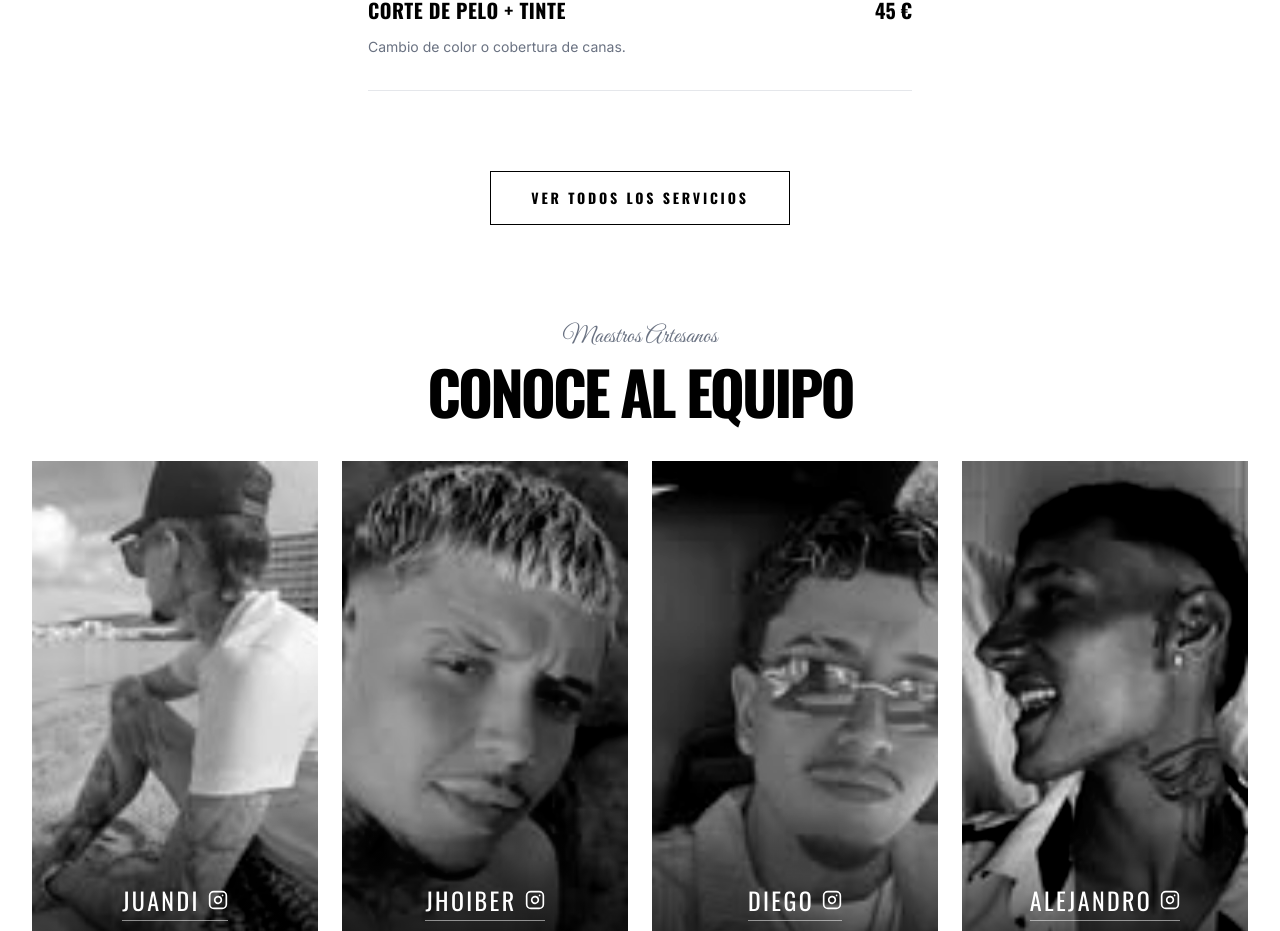
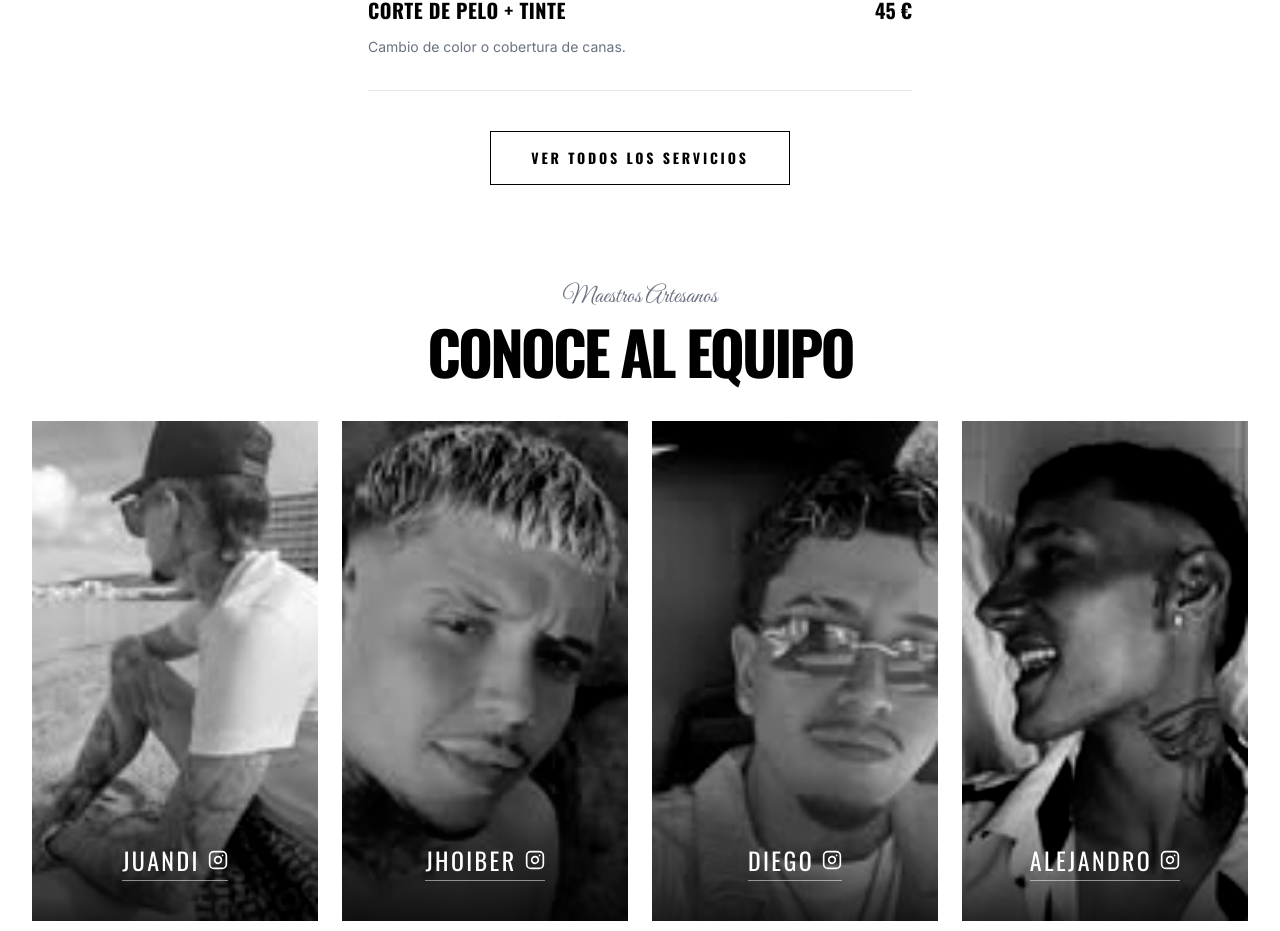
Before and after one commit to thefckingcompany/tfc-web, a React (Vite) app: page / in a window 1280 px wide. Shown: the part 1416-2347 px from the top of the page. Built offline with nearby package versions, Linux system fonts and the light colour scheme.

Commit message:
Reduce space between services list and CTA button

```diff
--- a/src/components/home/ServicesTeaser.tsx
+++ b/src/components/home/ServicesTeaser.tsx
@@ -62,7 +62,7 @@
 
                 </div>
 
-                <div className="text-center mt-20">
+                <div className="text-center mt-10">
                     <Link
                         to="/servicios"
                         className="inline-block px-10 py-4 border border-black text-black font-oswald font-bold text-sm uppercase tracking-[0.2em] hover:bg-black hover:text-white transition-all transform hover:-translate-y-1"
```
